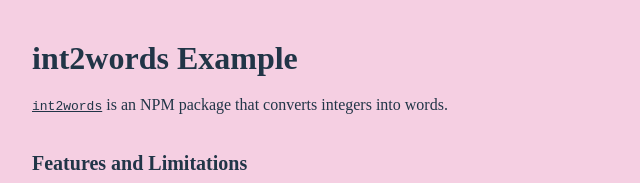
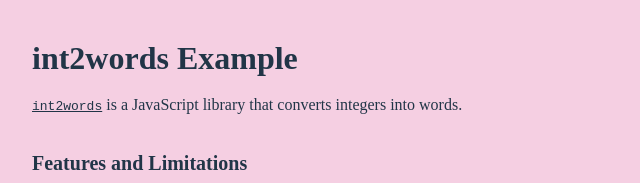
Before and after one commit to dmkishi/int2words, a website built with Vite: page example/index.html in a window 1280 px wide. Shown: the top 183 px of the page, 247-887 px from the left. Built offline with nearby package versions, Linux system fonts and the light colour scheme.

Commit message:
docs(example): Improve description

```diff
--- a/example/index.html
+++ b/example/index.html
@@ -9,7 +9,7 @@
   <body>
     <header>
       <h1>int2words Example</h1>
-      <p><code><a href="https://github.com/dmkishi/int2words/">int2words</a></code> is an NPM package that converts integers into words.</p>
+      <p><code><a href="https://github.com/dmkishi/int2words/">int2words</a></code> is a JavaScript library that converts integers into words.</p>
       <h2>Features and Limitations</h2>
       <ul>
         <li><b>Languages</b>: English and Japanese.</li>
```
